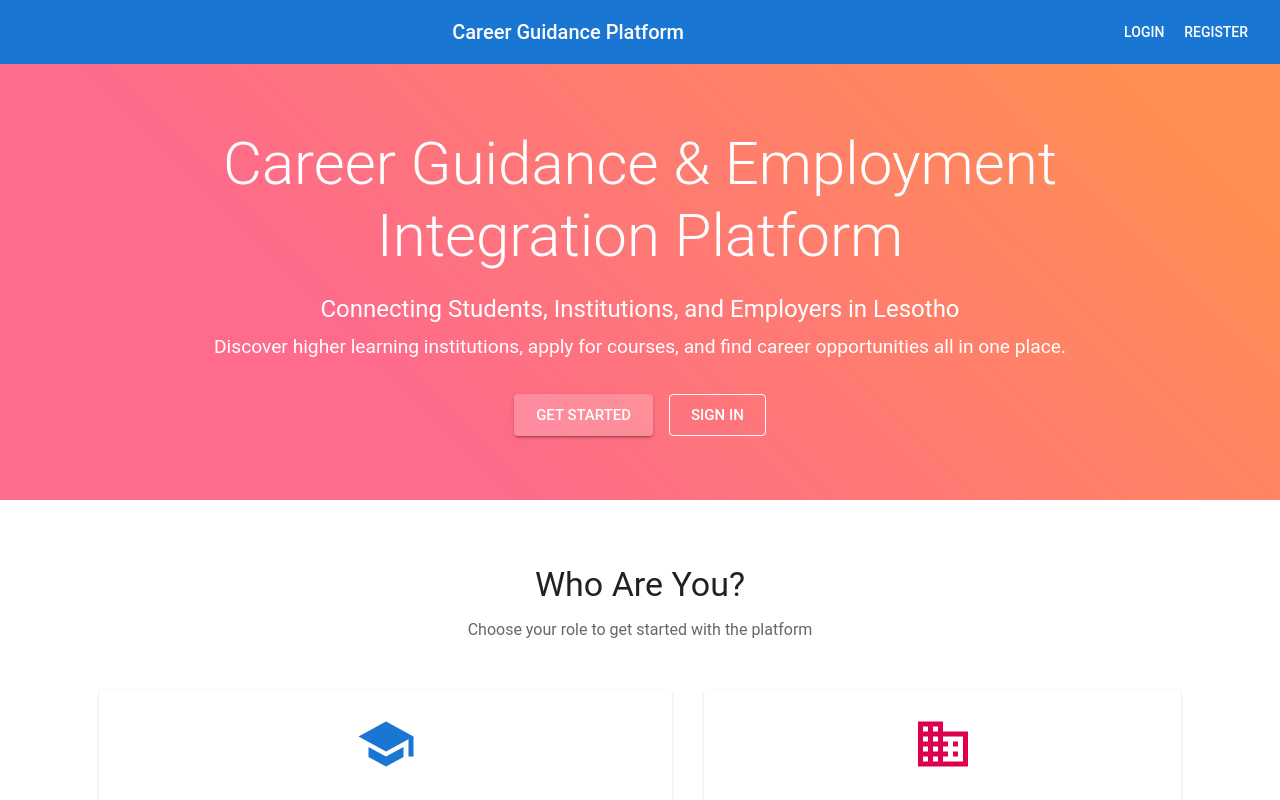
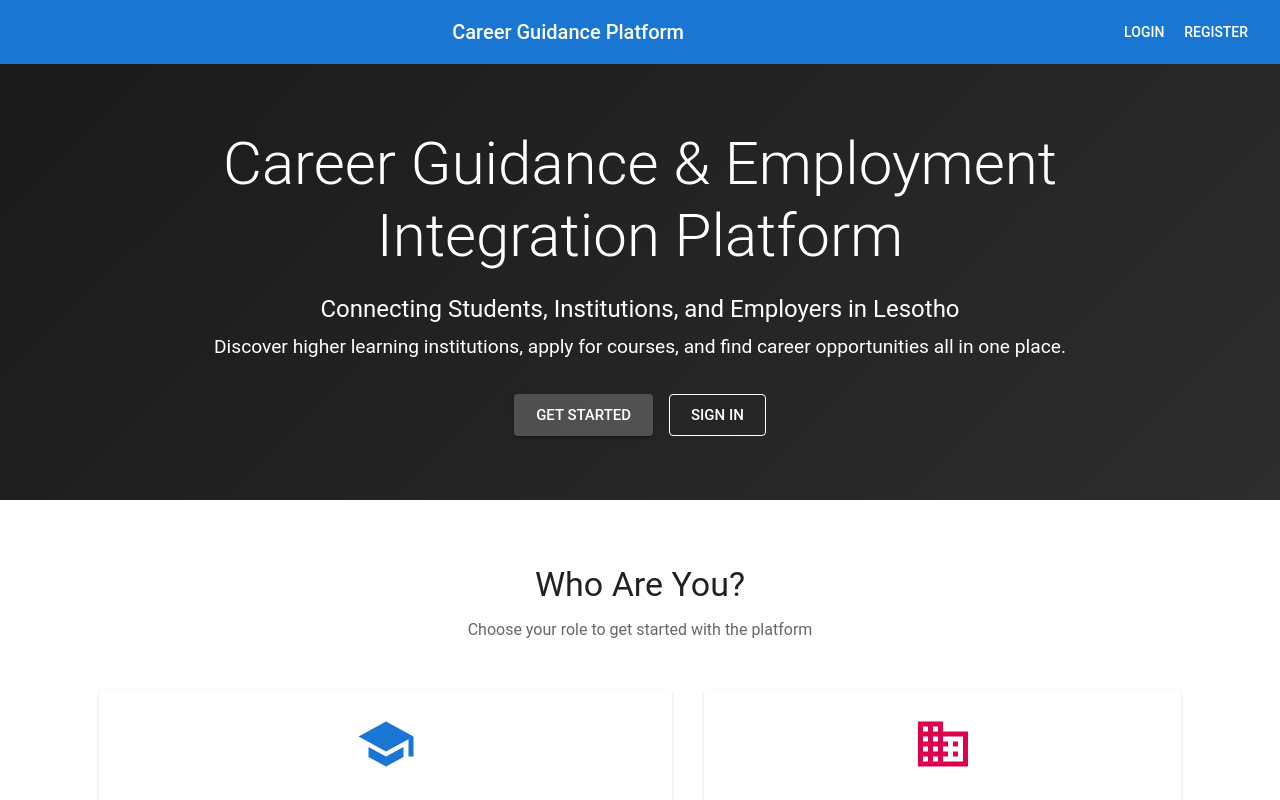
Before and after one commit to PrimordialFire/careerme, a React (Create React App) app: page / in a window 1280 px wide. Shown: the top 800 px of the page. Built offline with nearby package versions, Linux system fonts and the light colour scheme; no server answers.

Commit message:
Improve UI: change hero section to black gradient, add form validation, enhance reports, and polish styling

```diff
--- a/src/components/Common/Landing.js
+++ b/src/components/Common/Landing.js
@@ -93,7 +93,7 @@ const Landing = () => {
       {/* Hero Section */}
       <Box
         sx={{
-          background: 'linear-gradient(45deg, #FE6B8B 30%, #FF8E53 90%)',
+          background: 'linear-gradient(135deg, #1a1a1a 0%, #2d2d2d 100%)',
           color: 'white',
           py: 8,
           textAlign: 'center'
```
